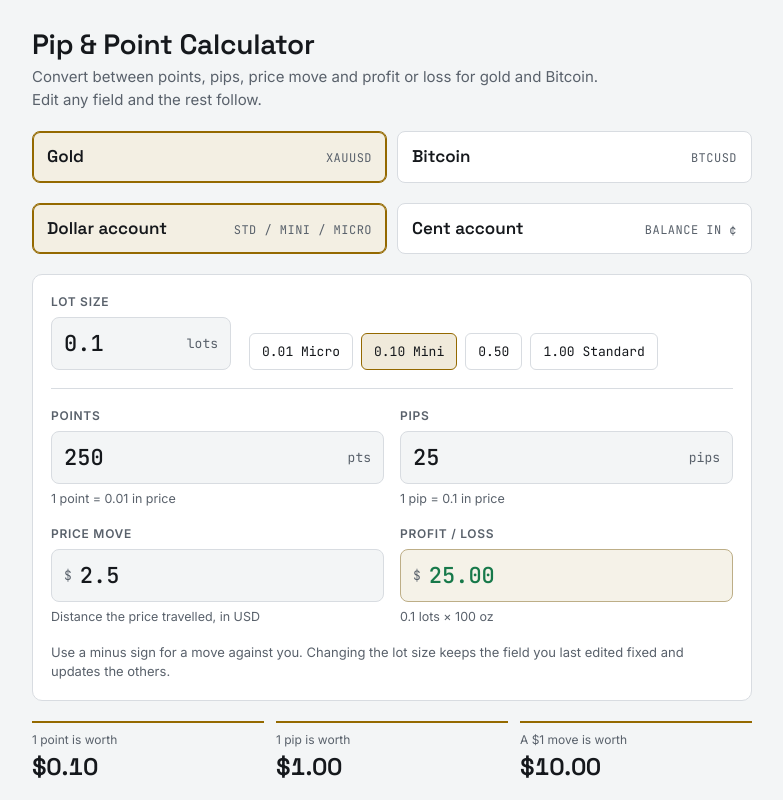
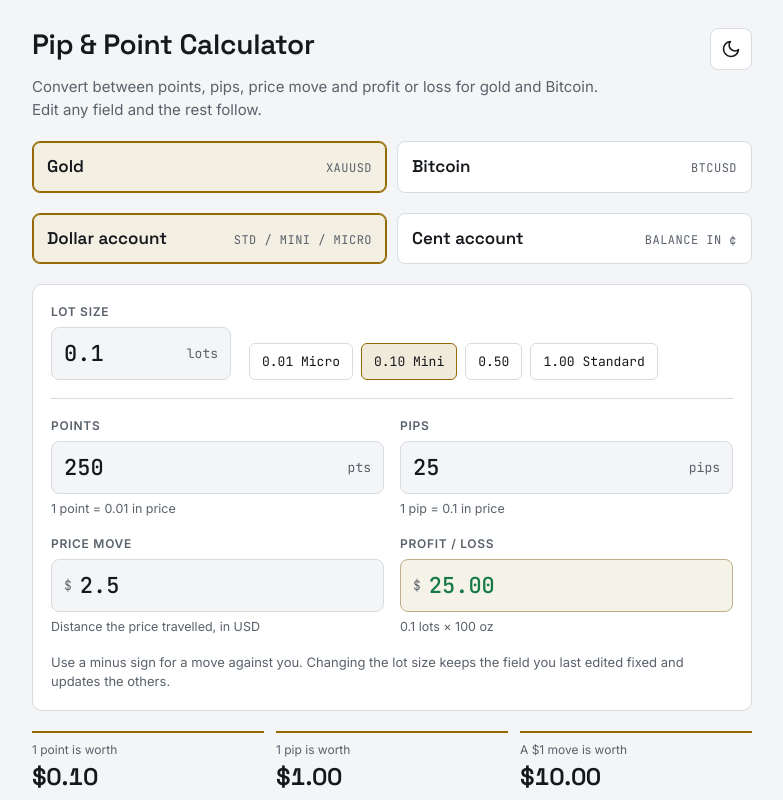
Before and after one commit to CoffieEtor/Pip-Calculator, a plain HTML site: page index.html in a window 1280 px wide. Shown: the top 800 px of the page, without its empty margins (248-1031 px from the left). Drawn offline with Linux system fonts and the light colour scheme.

Commit message:
Add files via upload
The calculator now has a light/dark toggle: a small moon/sun button at the top right of the page. The page starts in whichever mode your phone or computer is set to, and once you tap the button, your choice is remembered on that device.

```diff
--- a/index.html
+++ b/index.html
@@ -83,6 +83,12 @@ h1, h2 { font-family: var(--font-display); margin: 0; text-wrap: balance; }
 h1 { font-size: 28px; line-height: 1.15; font-weight: 600; letter-spacing: -0.01em; }
 h2 { font-size: 16px; font-weight: 600; }
 .lede { margin: 6px 0 0; color: var(--muted); max-width: 60ch; }
+.top { display: flex; align-items: flex-start; justify-content: space-between; gap: 12px; }
+.theme {
+  flex: none; width: 42px; height: 42px; display: grid; place-items: center;
+  background: var(--surface); border: 1px solid var(--line); border-radius: 8px; color: var(--fg);
+}
+.theme svg { display: block; }
 
 button { font: inherit; color: inherit; cursor: pointer; }
 :focus-visible { outline: 2px solid var(--accent); outline-offset: 2px; }
@@ -162,7 +168,13 @@ tr.on td { background: color-mix(in srgb, var(--accent) 10%, var(--surface)); }
 
 <main class="app" id="app" data-inst="gold">
   <header>
-    <h1>Pip &amp; Point Calculator</h1>
+    <div class="top">
+      <h1>Pip &amp; Point Calculator</h1>
+      <button type="button" class="theme" id="theme" aria-label="Switch to dark mode" title="Switch between light and dark mode">
+        <svg class="i-moon" viewBox="0 0 24 24" width="20" height="20" fill="none" stroke="currentColor" stroke-width="2" stroke-linecap="round" stroke-linejoin="round" aria-hidden="true"><path d="M21 12.8A9 9 0 1 1 11.2 3a7 7 0 0 0 9.8 9.8z"/></svg>
+        <svg class="i-sun" viewBox="0 0 24 24" width="20" height="20" fill="none" stroke="currentColor" stroke-width="2" stroke-linecap="round" stroke-linejoin="round" aria-hidden="true" hidden><circle cx="12" cy="12" r="4"/><path d="M12 2v2M12 20v2M4.9 4.9l1.4 1.4M17.7 17.7l1.4 1.4M2 12h2M20 12h2M4.9 19.1l1.4-1.4M17.7 6.3l1.4-1.4"/></svg>
+      </button>
+    </div>
     <p class="lede">Convert between points, pips, price move and profit or loss for gold and Bitcoin. Edit any field and the rest follow.</p>
   </header>
 
@@ -471,6 +483,38 @@ tr.on td { background: color-mix(in srgb, var(--accent) 10%, var(--surface)); }
     });
   });
 
+  var THEME_KEY = 'gold-btc-pip-calc-theme';
+  var root = document.documentElement;
+  function systemDark() {
+    return !!(window.matchMedia && window.matchMedia('(prefers-color-scheme: dark)').matches);
+  }
+  function effectiveTheme() {
+    var t = root.getAttribute('data-theme');
+    if (t === 'dark' || t === 'light') return t;
+    return systemDark() ? 'dark' : 'light';
+  }
+  function syncTheme() {
+    var dark = effectiveTheme() === 'dark';
+    $('theme').setAttribute('aria-label', dark ? 'Switch to light mode' : 'Switch to dark mode');
+    document.querySelector('.i-moon').hidden = dark;
+    document.querySelector('.i-sun').hidden = !dark;
+  }
+  try {
+    var savedTheme = localStorage.getItem(THEME_KEY);
+    if (savedTheme === 'dark' || savedTheme === 'light') root.setAttribute('data-theme', savedTheme);
+  } catch (e) { /* storage unavailable */ }
+  $('theme').addEventListener('click', function () {
+    var next = effectiveTheme() === 'dark' ? 'light' : 'dark';
+    root.setAttribute('data-theme', next);
+    try { localStorage.setItem(THEME_KEY, next); } catch (e) { /* ignore */ }
+    syncTheme();
+  });
+  if (window.matchMedia) {
+    var mq = window.matchMedia('(prefers-color-scheme: dark)');
+    if (mq.addEventListener) mq.addEventListener('change', syncTheme);
+  }
+  syncTheme();
+
   setInst(state.inst);
 })();
 </script>
```
